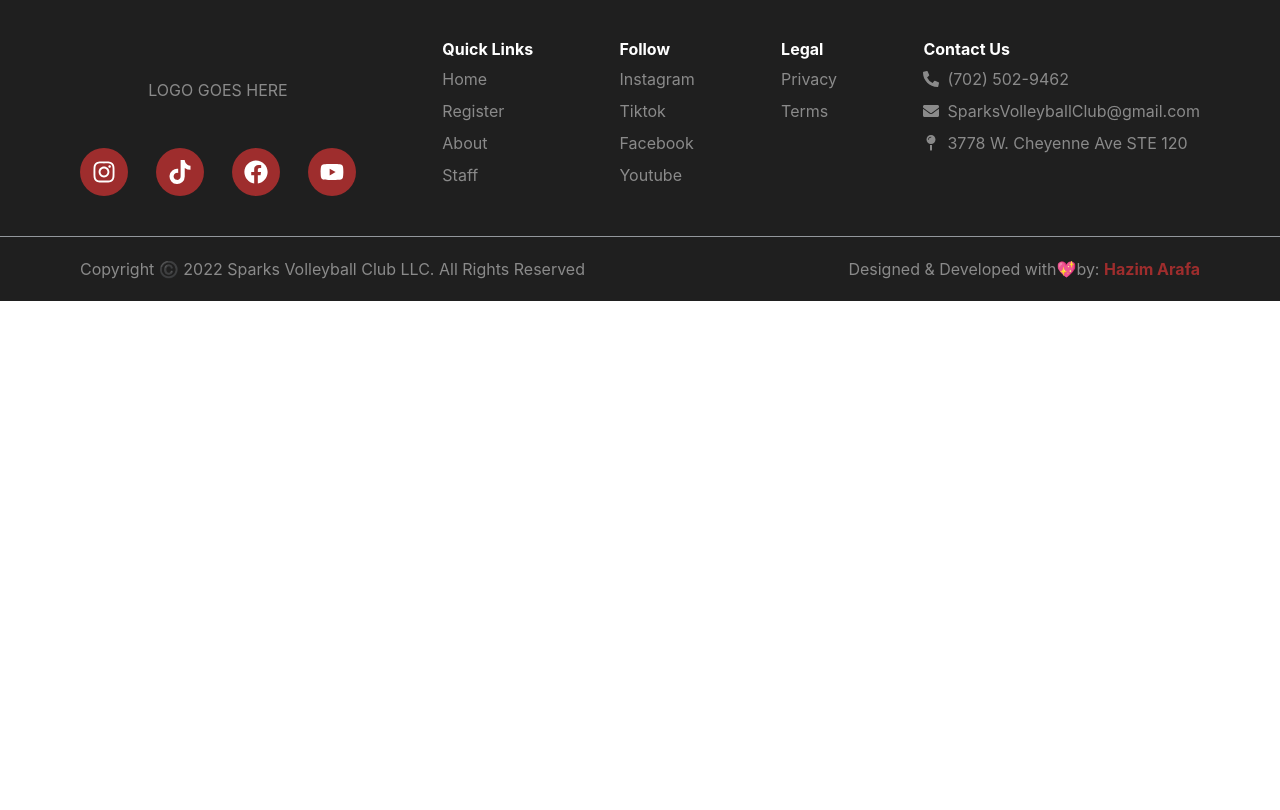
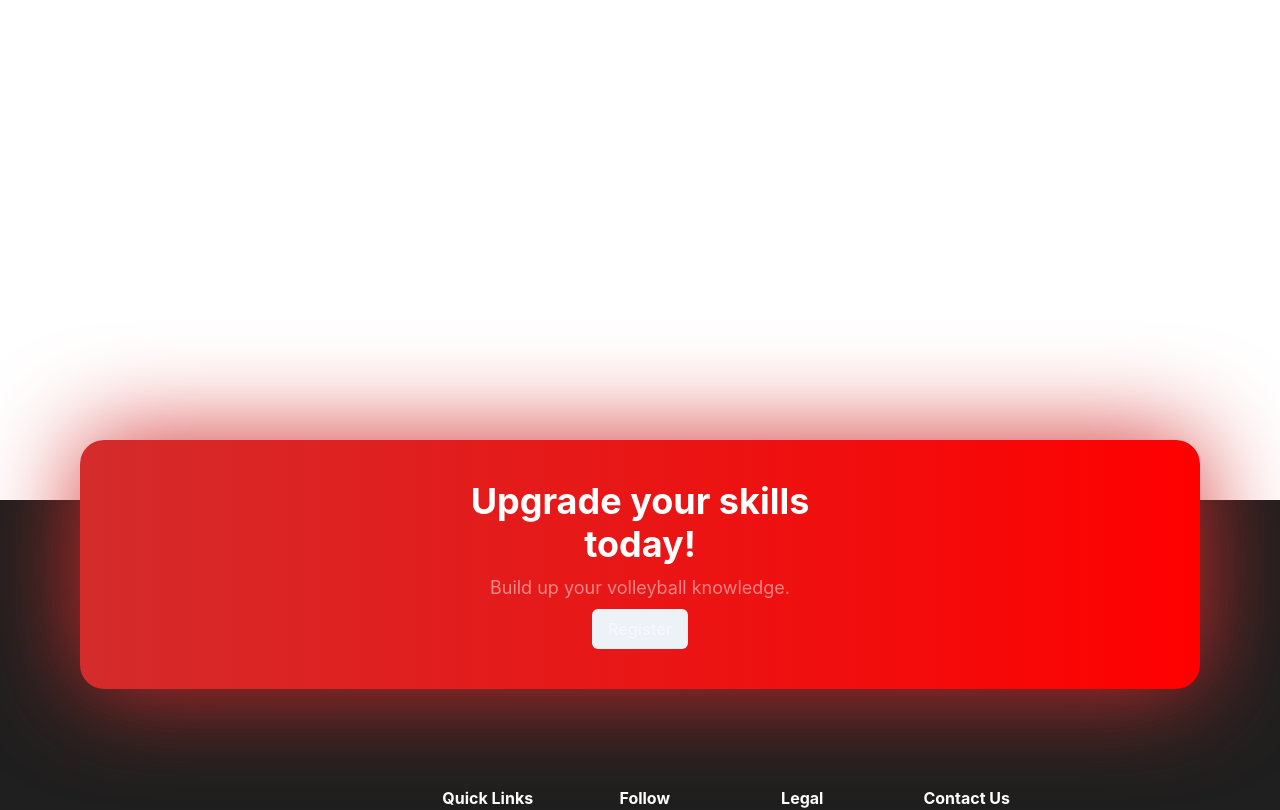
Before and after one commit to HazimAr/Sparks-Volleyball-Club, a Next.js app: page / in a window 1280 px wide. Shown: the top 810 px of the page. Built offline with nearby package versions, Linux system fonts and the light colour scheme.

Commit message:
footer cleanup

```diff
--- a/src/components/footer.tsx
+++ b/src/components/footer.tsx
@@ -1,4 +1,5 @@
 import {
+  Button,
   Center,
   Circle,
   Divider,
@@ -8,6 +9,8 @@
   Link,
   Stack,
   Text,
+  useToken,
+  VStack,
 } from "@chakra-ui/react";
 import Container from "./container";
 import ContainerInside from "./containerInside";
@@ -24,9 +27,37 @@
 import NextChakraLink from "./nextChakraLink";
 
 export default function Footer() {
+  const primary = useToken("colors", "primary");
   return (
     <Container as="footer" bg="accent" color="whiteAlpha.600">
       <ContainerInside>
+        <Center
+          bg="gradient"
+          py={10}
+          pos="relative"
+          bottom={100}
+          rounded="3xl"
+          textAlign="center"
+          boxShadow={`0px 0px 100px ${primary}`}
+        >
+          <VStack maxW="500px" px="25px">
+            <Heading
+              color="white"
+              fontSize={{ base: "xl", sm: "3xl", lg: "4xl" }}
+              as="h1"
+            >
+              Upgrade your skills today!
+            </Heading>
+            <Text fontSize={{ base: "sm", sm: "lg" }}>
+              Build up your volleyball knowledge.
+            </Text>
+            <HStack>
+              <NextChakraLink href="/register">
+                <Button>Register</Button>
+              </NextChakraLink>
+            </HStack>
+          </VStack>
+        </Center>
         <Flex justify="space-between">
           <Stack>
             {/* <NextImage
--- a/src/pages/index.tsx
+++ b/src/pages/index.tsx
@@ -1,5 +1,5 @@
 import { Box } from "@chakra-ui/react";
 
 export default function Index() {
-  return <Box />;
+  return <Box w="100vw" h="500px" />;
 }
--- a/src/styles/theme.tsx
+++ b/src/styles/theme.tsx
@@ -2,9 +2,11 @@
 
 const theme = extendTheme({
   colors: {
-    primary: "#9e2d2d",
+    primary: "#D42B2B",
     secondary: "white",
     accent: "#1f1f1f",
+    gradient:
+      "linear-gradient(90deg, hsla(0, 66%, 50%, 1) 0%, hsla(0, 100%, 50%, 1) 100%); hsla(0, 66%, 50%, 1);",
   },
   styles: {
     global: () => ({
```
